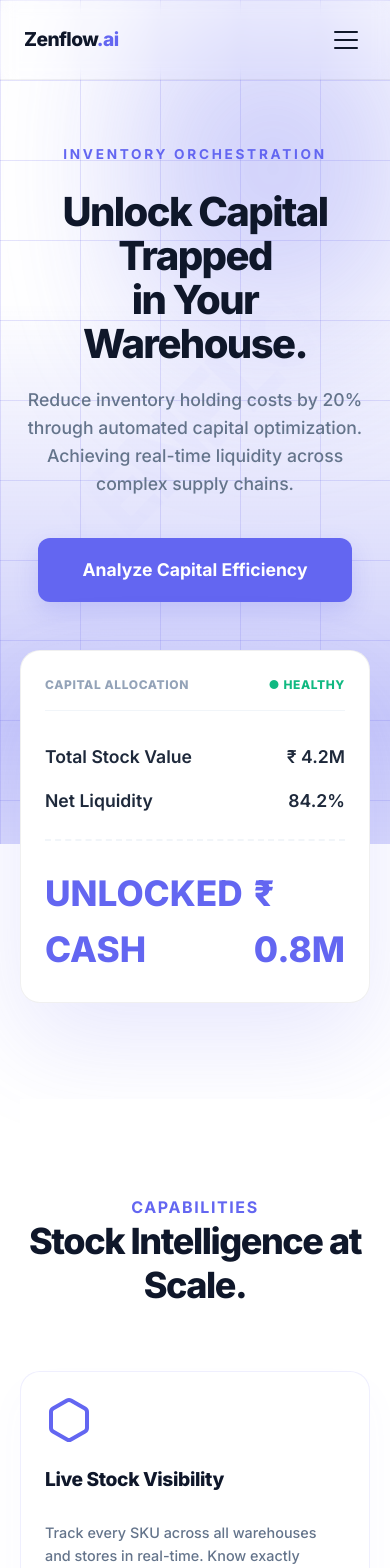
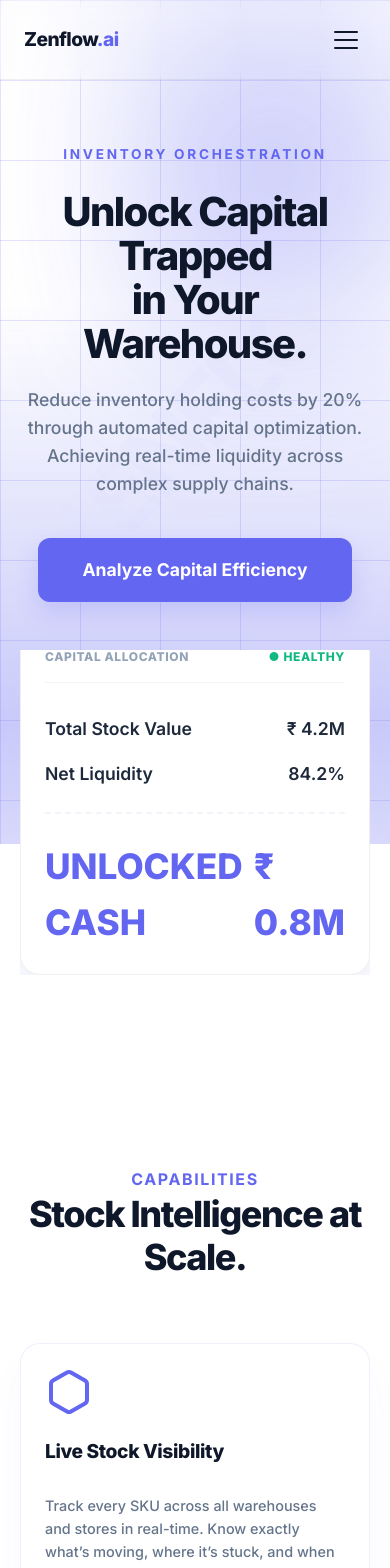
Before and after one commit to vasnimartin/zenflow-website, an Angular app: page /inventory in a window 390 px wide. Shown: the top 1568 px of the page. Built offline with nearby package versions, Linux system fonts and the light colour scheme.

Commit message:
fix(mobile): apply professional shrink-to-fit fix and restore hero effects

```diff
--- a/src/app/pages/accounting/accounting.component.scss
+++ b/src/app/pages/accounting/accounting.component.scss
@@ -313,12 +313,17 @@
   }
 
   .ops-visual-v4 {
+    min-width: 0;
+    width: 100%;
     .dashboard-preview {
-      background: white; border-radius: 24px; padding: 3rem;
+      background: white; border-radius: 24px; padding: 1.25rem;
       box-shadow: 0 60px 100px -20px rgba(15, 23, 42, 0.08);
       border: 1px solid rgba(0, 0, 0, 0.02);
+      width: 100%;
+      box-sizing: border-box;
+      overflow: hidden;
       .dash-search-mock { background: #f1f5f9; border-radius: 12px; padding: 1rem; color: #94a3b8; font-weight: 600; font-size: 0.9rem; margin-bottom: 3rem; }
-      .main-stat .val { font-size: 4rem; font-weight: 950; color: #1e293b; }
+      .main-stat .val { font-size: clamp(2rem, 10vw, 4rem); font-weight: 950; color: #1e293b; }
     }
   }
 }
@@ -361,11 +366,51 @@
 
 @media (max-width: 640px) {
   .hero-section { padding-top: 2rem; h1 { font-size: 2.5rem; margin-bottom: 1.25rem; } p { font-size: 1.1rem; margin-bottom: 2.5rem; } }
-  .hero-visual-fleet-v4 { margin-top: 3rem; perspective: 1000px; }
-  .fleet-container { height: auto; display: flex; flex-direction: column; align-items: center; }
-  .terminal-card-v4 { position: relative; top: auto !important; left: auto !important; transform: none !important; width: 100%; margin-bottom: -160px; box-shadow: 0 20px 60px rgba(0,0,0,0.12); border: 1px solid rgba(0,0,0,0.06); &:last-child { margin-bottom: 0; } }
-  .terminal-back, .terminal-middle { display: none; }
-  .terminal-main { z-index: 10; box-shadow: 0 40px 100px rgba(99, 102, 241, 0.15); }
+  .hero-visual-fleet-v4 {
+    margin-top: 3rem;
+    perspective: 1000px;
+    width: 100%;
+    overflow: hidden;
+  }
+  .fleet-container {
+    height: auto;
+    display: flex;
+    flex-direction: column;
+    align-items: center;
+    gap: 0;
+    width: 100%;
+    max-width: 100%;
+  }
+  .terminal-card-v4 {
+    position: relative;
+    top: auto !important;
+    left: auto !important;
+    transform: none !important;
+    width: 100%;
+    max-width: 100%;
+    margin-bottom: -180px;
+    box-shadow: 0 20px 60px rgba(0,0,0,0.12);
+    border: 1px solid rgba(0,0,0,0.06);
+    box-sizing: border-box;
+    &:last-child { margin-bottom: 0; }
+  }
+  .terminal-back {
+    display: block;
+    opacity: 0.4;
+    transform: scale(0.85) translateY(20px) !important;
+    z-index: 1;
+  }
+  .terminal-middle {
+    display: block;
+    opacity: 0.7;
+    transform: scale(0.92) translateY(10px) !important;
+    z-index: 5;
+  }
+  .terminal-main {
+    z-index: 10;
+    box-shadow: 0 40px 100px rgba(99, 102, 241, 0.15);
+    transform: none !important;
+  }
   .v4-chart-integration { margin: 1rem 0; .v4-cashflow-svg { height: 80px; } }
   .bento-section { padding: 6rem 0; .bento-header { margin-bottom: 4rem; h2 { font-size: 2.25rem; } } }
   .bento-card-inner {
@@ -376,14 +421,21 @@
     h3 { font-size: 1.25rem; }
   }
   .ops-walkthrough-v4 { padding: 6rem 0; .ops-header { margin-bottom: 3rem; } .section-title { font-size: 2.25rem; } }
-  .ops-walkthrough-v4 .split-content-v4 { margin-top: 2rem; gap: 3rem; }
+  .ops-walkthrough-v4 .split-content-v4 {
+    margin-top: 2rem;
+    gap: 3rem;
+    padding: 0 1.25rem;
+    width: 100%;
+    box-sizing: border-box;
+    .ops-list-v4, .ops-visual-v4 { min-width: 0; width: 100%; }
+  }
   .ops-visual-v4 .dashboard-preview {
     padding: 1.25rem;
     width: 100%;
     box-sizing: border-box;
     overflow: hidden;
-    .main-stat .val { font-size: 2.5rem; }
-    .dash-search-mock { margin-bottom: 2rem; font-size: 0.8rem; padding: 0.75rem; }
+    .main-stat .val { font-size: 2.2rem; }
+    .dash-search-mock { margin-bottom: 1.5rem; font-size: 0.8rem; padding: 0.75rem; }
   }
   .outcome-section { padding: 6rem 0; }
   .outcome-container { h2 { font-size: 2.25rem; } .outcome-statement { font-size: 1.1rem; margin-bottom: 3rem; } .outcome-item { font-size: 1.1rem; gap: 1rem; text-align: left; } }
--- a/src/app/pages/billing/billing.component.scss
+++ b/src/app/pages/billing/billing.component.scss
@@ -250,12 +250,17 @@
   }
 
   .ops-visual-v4 {
+    min-width: 0;
+    width: 100%;
     .dashboard-preview {
-      background: white; border-radius: 24px; padding: 3rem;
+      background: white; border-radius: 24px; padding: 1.25rem;
       box-shadow: 0 60px 100px -20px rgba(15, 23, 42, 0.08);
       border: 1px solid rgba(0, 0, 0, 0.02);
-      .dash-search-mock { background: #f1f5f9; border-radius: 12px; padding: 1rem; color: #94a3b8; font-weight: 600; font-size: 0.9rem; margin-bottom: 3rem; }
-      .main-stat .val { font-size: 4rem; font-weight: 950; color: #1e293b; }
+      width: 100%;
+      box-sizing: border-box;
+      overflow: hidden;
+      .dash-search-mock { background: #f1f5f9; border-radius: 12px; padding: 1rem; color: #94a3b8; font-weight: 600; font-size: 0.9rem; margin-bottom: 2rem; }
+      .main-stat .val { font-size: clamp(2rem, 10vw, 4rem); font-weight: 950; color: #1e293b; }
     }
   }
 }
@@ -298,11 +303,51 @@
 
 @media (max-width: 640px) {
   .hero-section { padding-top: 2rem; h1 { font-size: 2.5rem; margin-bottom: 1.25rem; } p { font-size: 1.1rem; margin-bottom: 2.5rem; } }
-  .hero-visual-fleet-v4 { margin-top: 3rem; perspective: 1000px; }
-  .fleet-container { height: auto; display: flex; flex-direction: column; align-items: center; }
-  .terminal-card-v4 { position: relative; top: auto !important; left: auto !important; transform: none !important; width: 100%; margin-bottom: -160px; box-shadow: 0 20px 60px rgba(0,0,0,0.12); border: 1px solid rgba(0,0,0,0.06); &:last-child { margin-bottom: 0; } }
-  .terminal-back, .terminal-middle { display: none; }
-  .terminal-main { z-index: 10; box-shadow: 0 40px 100px rgba(99, 102, 241, 0.15); }
+  .hero-visual-fleet-v4 {
+    margin-top: 3rem;
+    perspective: 1000px;
+    width: 100%;
+    overflow: hidden;
+  }
+  .fleet-container {
+    height: auto;
+    display: flex;
+    flex-direction: column;
+    align-items: center;
+    gap: 0;
+    width: 100%;
+    max-width: 100%;
+  }
+  .terminal-card-v4 {
+    position: relative;
+    top: auto !important;
+    left: auto !important;
+    transform: none !important;
+    width: 100%;
+    max-width: 100%;
+    margin-bottom: -180px;
+    box-shadow: 0 20px 60px rgba(0,0,0,0.12);
+    border: 1px solid rgba(0,0,0,0.06);
+    box-sizing: border-box;
+    &:last-child { margin-bottom: 0; }
+  }
+  .terminal-back {
+    display: block;
+    opacity: 0.4;
+    transform: scale(0.85) translateY(20px) !important;
+    z-index: 1;
+  }
+  .terminal-middle {
+    display: block;
+    opacity: 0.7;
+    transform: scale(0.92) translateY(10px) !important;
+    z-index: 5;
+  }
+  .terminal-main {
+    z-index: 10;
+    box-shadow: 0 40px 100px rgba(99, 102, 241, 0.15);
+    transform: none !important;
+  }
   .bento-section { padding: 6rem 0; .bento-header { margin-bottom: 4rem; h2 { font-size: 2.25rem; } } }
   .bento-card-inner {
     padding: 1.5rem; /* Reduced from 2rem to save space */
@@ -312,8 +357,21 @@
     h3 { font-size: 1.25rem; }
   }
   .ops-walkthrough-v4 { padding: 6rem 0; .ops-header { margin-bottom: 3rem; } .section-title { font-size: 2.25rem; } }
-  .ops-walkthrough-v4 .split-content-v4 { margin-top: 2rem; gap: 3rem; }
-  .ops-visual-v4 .dashboard-preview { padding: 1.5rem; .main-stat .val { font-size: 2.5rem; } .dash-search-mock { margin-bottom: 2rem; } }
+  .ops-walkthrough-v4 .split-content-v4 {
+    margin-top: 2rem;
+    gap: 3rem;
+    padding: 0 1.25rem;
+    width: 100%;
+    box-sizing: border-box;
+    .ops-list-v4, .ops-visual-v4 { min-width: 0; width: 100%; }
+  }
+  .ops-visual-v4 .dashboard-preview {
+    padding: 1.25rem;
+    width: 100%;
+    box-sizing: border-box;
+    .main-stat .val { font-size: 2.2rem; }
+    .dash-search-mock { margin-bottom: 1.5rem; font-size: 0.8rem; }
+  }
   .outcome-section { padding: 6rem 0; }
   .outcome-container { h2 { font-size: 2.25rem; } .outcome-statement { font-size: 1.1rem; margin-bottom: 3rem; } .outcome-item { font-size: 1.1rem; gap: 1rem; text-align: left; } }
 }
--- a/src/app/pages/inventory/inventory.component.scss
+++ b/src/app/pages/inventory/inventory.component.scss
@@ -245,12 +245,17 @@
   }
 
   .ops-visual-v4 {
+    min-width: 0;
+    width: 100%;
     .dashboard-preview {
-      background: white; border-radius: 24px; padding: 3rem;
+      background: white; border-radius: 24px; padding: 1.25rem;
       box-shadow: 0 60px 100px -20px rgba(15, 23, 42, 0.08);
       border: 1px solid rgba(0, 0, 0, 0.02);
-      .dash-search-mock { background: #f1f5f9; border-radius: 12px; padding: 1rem; color: #94a3b8; font-weight: 600; font-size: 0.9rem; margin-bottom: 3rem; }
-      .main-stat .val { font-size: 4rem; font-weight: 950; color: #1e293b; }
+      width: 100%;
+      box-sizing: border-box;
+      overflow: hidden;
+      .dash-search-mock { background: #f1f5f9; border-radius: 12px; padding: 1rem; color: #94a3b8; font-weight: 600; font-size: 0.9rem; margin-bottom: 2rem; }
+      .main-stat .val { font-size: clamp(2rem, 10vw, 4rem); font-weight: 950; color: #1e293b; }
     }
   }
 }
@@ -293,11 +298,51 @@
 
 @media (max-width: 640px) {
   .hero-section { padding-top: 2rem; h1 { font-size: 2.5rem; margin-bottom: 1.25rem; } p { font-size: 1.1rem; margin-bottom: 2.5rem; } }
-  .hero-visual-fleet-v4 { margin-top: 3rem; perspective: 1000px; }
-  .fleet-container { height: auto; display: flex; flex-direction: column; align-items: center; }
-  .terminal-card-v4 { position: relative; top: auto !important; left: auto !important; transform: none !important; width: 100%; margin-bottom: -160px; box-shadow: 0 20px 60px rgba(0,0,0,0.12); border: 1px solid rgba(0,0,0,0.06); &:last-child { margin-bottom: 0; } }
-  .terminal-back, .terminal-middle { display: none; }
-  .terminal-main { z-index: 10; box-shadow: 0 40px 100px rgba(99, 102, 241, 0.15); }
+  .hero-visual-fleet-v4 {
+    margin-top: 3rem;
+    perspective: 1000px;
+    width: 100%;
+    overflow: hidden;
+  }
+  .fleet-container {
+    height: auto;
+    display: flex;
+    flex-direction: column;
+    align-items: center;
+    gap: 0;
+    width: 100%;
+    max-width: 100%;
+  }
+  .terminal-card-v4 {
+    position: relative;
+    top: auto !important;
+    left: auto !important;
+    transform: none !important;
+    width: 100%;
+    max-width: 100%;
+    margin-bottom: -180px;
+    box-shadow: 0 20px 60px rgba(0,0,0,0.12);
+    border: 1px solid rgba(0,0,0,0.06);
+    box-sizing: border-box;
+    &:last-child { margin-bottom: 0; }
+  }
+  .terminal-back {
+    display: block;
+    opacity: 0.4;
+    transform: scale(0.85) translateY(20px) !important;
+    z-index: 1;
+  }
+  .terminal-middle {
+    display: block;
+    opacity: 0.7;
+    transform: scale(0.92) translateY(10px) !important;
+    z-index: 5;
+  }
+  .terminal-main {
+    z-index: 10;
+    box-shadow: 0 40px 100px rgba(99, 102, 241, 0.15);
+    transform: none !important;
+  }
   .bento-section { padding: 6rem 0; .bento-header { margin-bottom: 4rem; h2 { font-size: 2.25rem; } } }
   .bento-card-inner {
     padding: 1.5rem;
@@ -307,8 +352,21 @@
     h3 { font-size: 1.25rem; }
   }
   .ops-walkthrough-v4 { padding: 6rem 0; .ops-header { margin-bottom: 3rem; } .section-title { font-size: 2.25rem; } }
-  .ops-walkthrough-v4 .split-content-v4 { margin-top: 2rem; gap: 3rem; }
-  .ops-visual-v4 .dashboard-preview { padding: 1.5rem; .main-stat .val { font-size: 2.5rem; } .dash-search-mock { margin-bottom: 2rem; } }
+  .ops-walkthrough-v4 .split-content-v4 {
+    margin-top: 2rem;
+    gap: 3rem;
+    padding: 0 1.25rem;
+    width: 100%;
+    box-sizing: border-box;
+    .ops-list-v4, .ops-visual-v4 { min-width: 0; width: 100%; }
+  }
+  .ops-visual-v4 .dashboard-preview {
+    padding: 1.25rem;
+    width: 100%;
+    box-sizing: border-box;
+    .main-stat .val { font-size: 2.2rem; }
+    .dash-search-mock { margin-bottom: 1.5rem; font-size: 0.8rem; }
+  }
   .outcome-section { padding: 6rem 0; }
   .outcome-container { h2 { font-size: 2.25rem; } .outcome-statement { font-size: 1.1rem; margin-bottom: 3rem; } .outcome-item { font-size: 1.1rem; gap: 1rem; text-align: left; } }
 }
--- a/src/app/pages/omnichannel/omnichannel.component.scss
+++ b/src/app/pages/omnichannel/omnichannel.component.scss
@@ -295,11 +295,51 @@
 
 @media (max-width: 640px) {
   .hero-section { padding-top: 2rem; h1 { font-size: 2.5rem; margin-bottom: 1.25rem; } p { font-size: 1.1rem; margin-bottom: 2.5rem; } }
-  .hero-visual-fleet-v4 { margin-top: 3rem; perspective: 1000px; }
-  .fleet-container { height: auto; display: flex; flex-direction: column; align-items: center; }
-  .terminal-card-v4 { position: relative; top: auto !important; left: auto !important; transform: none !important; width: 100%; margin-bottom: -180px; box-shadow: 0 20px 40px rgba(0,0,0,0.1); border: 1px solid rgba(0,0,0,0.04); &:last-child { margin-bottom: 0; } }
-  .terminal-back, .terminal-middle { display: none; }
-  .terminal-main { z-index: 10; box-shadow: 0 40px 100px rgba(99, 102, 241, 0.15); }
+  .hero-visual-fleet-v4 {
+    margin-top: 3rem;
+    perspective: 1000px;
+    width: 100%;
+    overflow: hidden;
+  }
+  .fleet-container {
+    height: auto;
+    display: flex;
+    flex-direction: column;
+    align-items: center;
+    gap: 0;
+    width: 100%;
+    max-width: 100%;
+  }
+  .terminal-card-v4 {
+    position: relative;
+    top: auto !important;
+    left: auto !important;
+    transform: none !important;
+    width: 100%;
+    max-width: 100%;
+    margin-bottom: -180px;
+    box-shadow: 0 20px 40px rgba(0,0,0,0.1);
+    border: 1px solid rgba(0,0,0,0.04);
+    box-sizing: border-box;
+    &:last-child { margin-bottom: 0; }
+  }
+  .terminal-back {
+    display: block;
+    opacity: 0.4;
+    transform: scale(0.85) translateY(20px) !important;
+    z-index: 1;
+  }
+  .terminal-middle {
+    display: block;
+    opacity: 0.7;
+    transform: scale(0.92) translateY(10px) !important;
+    z-index: 5;
+  }
+  .terminal-main {
+    z-index: 10;
+    box-shadow: 0 40px 100px rgba(99, 102, 241, 0.15);
+    transform: none !important;
+  }
   .bento-card-inner {
     padding: 1.25rem;
     width: 100%;
@@ -309,8 +349,15 @@
     h3 { font-size: 1.25rem; }
   }
   .ops-walkthrough-v4 { padding: 6rem 0; .ops-header { margin-bottom: 3rem; } .section-title { font-size: 2.25rem; } }
-  .ops-walkthrough-v4 .split-content-v4 { margin-top: 2rem; gap: 3rem; }
-  .ops-visual-v4 .dashboard-preview { padding: 1.5rem; .main-stat .val { font-size: 2.5rem; } .dash-search-mock { margin-bottom: 2rem; } }
+  .ops-walkthrough-v4 .split-content-v4 {
+    margin-top: 2rem;
+    gap: 3rem;
+    padding: 0 1.25rem;
+    width: 100%;
+    box-sizing: border-box;
+    .ops-list-v4, .ops-visual-v4 { min-width: 0; width: 100%; }
+  }
+  .ops-visual-v4 .dashboard-preview { padding: 1.25rem; .main-stat .val { font-size: 2.2rem; } .dash-search-mock { margin-bottom: 1.5rem; } }
   .outcome-section { padding: 6rem 0; }
   .outcome-container { h2 { font-size: 2.25rem; } .outcome-statement { font-size: 1.1rem; margin-bottom: 3rem; } .outcome-item { font-size: 1.1rem; gap: 1rem; text-align: left; } }
   .page-cta-dark { padding: 6rem 0; h3 { font-size: 2.25rem; } }
```
